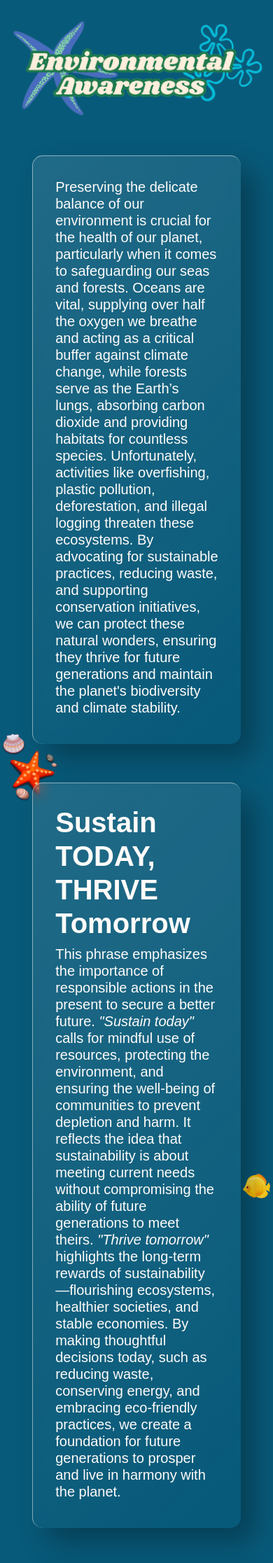
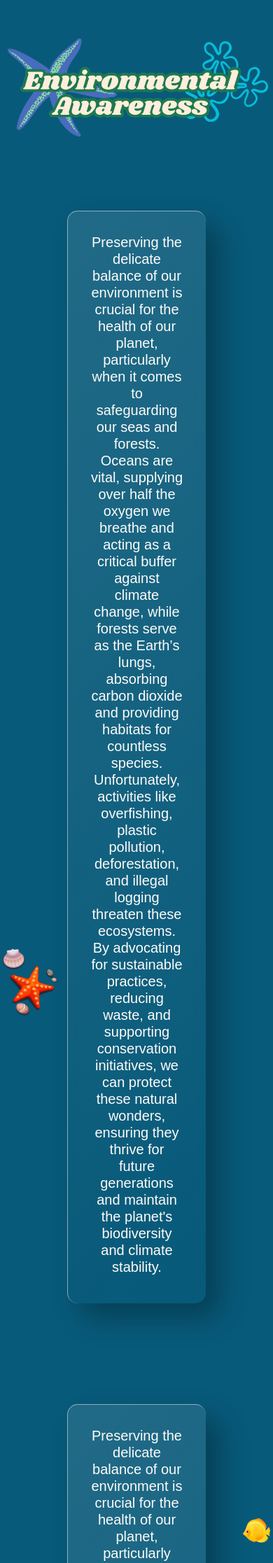
Before and after one commit to denisegabrielle/denisegabrielle.github.io, a PHP site: page /projects/activity9/banner.html in a window 390 px wide. Shown: the part 1001-3234 px from the top of the page at 70% size. Run offline with PHP 8.4, Linux system fonts and the light colour scheme; some libraries are stand-ins or nearby versions; some web fonts are replaced.

Commit message:
changes for responsiveness

```diff
--- a/projects/activity6/script.js
+++ b/projects/activity6/script.js
@@ -7,7 +7,7 @@ for (var i = 0; i < eCnames.length; i++) {
         `<div class="col-xl-3 col-md-4 col-sm-6 col-12 my-3">
                            <div class="image-wrapper" id="eC${i}" onmouseenter="addShadow('eC${i}')" onmouseleave="removeShadow('eC${i}')" onclick="openLightbox(${i}, 'european')">
                                <img src="${eCpics[i]}" class="img-fluid" alt="${eCnames[i]}">
-                               <h5 class="mt-2"><b>${eCnames[i]}</b></h5>
+                               <h5 class="text-center mt-2"><b>${eCnames[i]}</b></h5>
                            </div>
             </div>`;
 }
@@ -20,7 +20,7 @@ for (var i = 0; i < aPnames.length; i++) {
     myContainer.innerHTML += `<div class="col-xl-3 col-md-4 col-sm-6 col-12 my-3">
                            <div class="image-wrapper" id="aP${i}" onmouseenter="addShadow('aP${i}')" onmouseleave="removeShadow('aP${i}')" onclick="openLightbox(${i}, 'appetizers')">
                                <img src="${aPpics[i]}" class="img-fluid" alt="${aPnames[i]}">
-                               <h5 class="mt-2"><b>${aPnames[i]}</b></h5>
+                               <h5 class="text-center mt-2"><b>${aPnames[i]}</b></h5>
                            </div>
             </div>`;
 }
@@ -33,7 +33,7 @@ for (var i = 0; i < pNames.length; i++) {
     myContainer.innerHTML += `<div class="col-xl-3 col-md-4 col-sm-6 col-12 my-3">
                            <div class="image-wrapper" id="p${i}" onmouseenter="addShadow('p${i}')" onmouseleave="removeShadow('p${i}')" onclick="openLightbox(${i}, 'pastries')">
                                <img src="${pPics[i]}" class="img-fluid" alt="${pNames[i]}">
-                               <h5 class="mt-2"><b>${pNames[i]}</b></h5>
+                               <h5 class="text-center mt-2"><b>${pNames[i]}</b></h5>
                            </div>
             </div>`;
 }
--- a/projects/activity6/style.css
+++ b/projects/activity6/style.css
@@ -81,6 +81,7 @@ body {
     font-family: 'Playfair Display SC', sans-serif;
     font-weight: bold;
     font-size: 8vw;
+    text-align: center;
 }
 
 .text-subtitle {
@@ -140,6 +141,7 @@ body {
     max-width: 80%;
     max-height: 80%;
     font-weight: bold;
+    text-align: center;
 }
 
 .caption {
@@ -149,6 +151,7 @@ body {
     font-weight: bold;
     font-size: 24px;
     color: #EBE3DB;
+    text-align: center;
 }
 
 .close, .next, .prev {
--- a/projects/activity9/banner.html
+++ b/projects/activity9/banner.html
@@ -1,4 +1,4 @@
-<!DOCTYPE html>
+<!-- <!DOCTYPE html>
 <html>
 
 <head>
@@ -265,4 +265,287 @@
 
 </body>
 
+</html> -->
+
+<!DOCTYPE html>
+<html>
+
+<head>
+    <meta charset="utf-8">
+    <meta name="viewport" content="width=device-width, initial-scale=1">
+    <title>Parallax</title>
+    <link href="https://stackpath.bootstrapcdn.com/bootstrap/4.5.2/css/bootstrap.min.css" rel="stylesheet">
+    <link href="https://cdn.jsdelivr.net/npm/bootstrap-icons@1.10.5/font/bootstrap-icons.css" rel="stylesheet">
+    <link href="https://fonts.cdnfonts.com/css/steamflix-montserrat" rel="stylesheet">
+    <link href="https://fonts.cdnfonts.com/css/poppins" rel="stylesheet">
+    <link rel="stylesheet" href="style.css" />
+    <link rel="stylesheet" href="parallax.css" />
+    <link rel="icon" type="image/png" href="img/logo.png">
+
+</head>
+
+<body>
+    <section>
+        <div class="keyart" id="parallax">
+            <div class="keyart_layer parallax" id="keyart-0" data-speed="0"></div>
+            <div class="keyart_layer parallax" id="keyart-1" data-speed="5"></div>
+            <div class="keyart_layer parallax" id="keyart-2" data-speed="11"></div>
+            <div class="keyart_layer parallax" id="keyart-3" data-speed="16"></div>
+            <div class="keyart_layer parallax" id="keyart-4" data-speed="140"></div>
+            <div class="keyart_layer parallax" id="keyart-5" data-speed="25"></div>
+            <div class="keyart_layer parallax" id="keyart-6" data-speed="80"></div>
+            <div class="keyart_layer parallax" id="keyart-7" data-speed="100"></div>
+            <div class="keyart_layer parallax" id="keyart-8" data-speed="69"></div>
+            <div class="keyart_layer" id="keyart-9" data-speed="100"></div>
+        </div>
+    </section>
+
+    <section class="main-content">
+        <img src="img/sea1.png" id="sea1" class="undersea">
+        <img src="img/sea2.png" id="sea2" class="undersea">
+        <img src="img/sea3.png" id="sea3" class="undersea">
+        <img src="img/sea4.png" id="sea4" class="undersea">
+        <img src="img/sea5.png" id="sea5" class="undersea">
+        <img src="img/sea6.png" id="sea6" class="undersea">
+        <img src="img/sea7.png" id="sea7" class="undersea">
+        <img src="img/sea8.png" id="sea8" class="undersea">
+        <img src="img/oceanbed.png" id="oceanbed" class="seabed">
+
+        <div class="row-fluid d-flex justify-content-center align-items-center">
+            <img class="img-title img-fluid mt-5" src="img/ea.png">
+
+        </div>
+
+        <div class="row-fluid d-flex justify-content-center align-items-center mx-5 p-5">
+            <div class="col-12 custom-bg mt-5">
+                <h5>Preserving the delicate balance of our environment is crucial for the health of our planet,
+                    particularly when it comes to safeguarding our seas and forests. Oceans are vital, supplying
+                    over
+                    half the oxygen we breathe and acting as a critical buffer against climate change, while forests
+                    serve as the Earth’s lungs, absorbing carbon dioxide and providing habitats for countless
+                    species.
+                    Unfortunately, activities like overfishing, plastic pollution, deforestation, and illegal
+                    logging
+                    threaten these ecosystems. By advocating for sustainable practices, reducing waste, and
+                    supporting
+                    conservation initiatives, we can protect these natural wonders, ensuring they thrive for future
+                    generations and maintain the planet's biodiversity and climate stability.</h5>
+            </div>
+        </div>
+
+        <div class="row-fluid d-flex justify-content-center align-items-center mx-5 p-5">
+            <div class="col-12 custom-bg mt-5">
+                <h5>Preserving the delicate balance of our environment is crucial for the health of our planet,
+                    particularly when it comes to safeguarding our seas and forests. Oceans are vital, supplying
+                    over
+                    half the oxygen we breathe and acting as a critical buffer against climate change, while forests
+                    serve as the Earth’s lungs, absorbing carbon dioxide and providing habitats for countless
+                    species.
+                    Unfortunately, activities like overfishing, plastic pollution, deforestation, and illegal
+                    logging
+                    threaten these ecosystems. By advocating for sustainable practices, reducing waste, and
+                    supporting
+                    conservation initiatives, we can protect these natural wonders, ensuring they thrive for future
+                    generations and maintain the planet's biodiversity and climate stability.</h5>
+            </div>
+        </div>
+
+        <div class="row-fluid d-flex justify-content-center align-items-center mx-5 p-5">
+            <div class="col-12 custom-bg mt-5">
+                <h1><b>How to Save the Environment:</b></h1>
+                <div class="row">
+                    <div class="col-12 col-sm-6 col-md-4 my-3">
+                        <div class="card">
+                            <img src="img/c1.png" class="card-img-top img-fluid" alt="...">
+                            <div class="card-body">
+                                <h5 class="card-title">Plant a tree in your yard</h5>
+                            </div>
+                        </div>
+                    </div>
+                    <div class="col-12 col-sm-6 col-md-4 my-3">
+                        <div class="card">
+                            <img src="img/c2.png" class="card-img-top img-fluid" alt="...">
+                            <div class="card-body">
+                                <h5 class="card-title">Cut back on driving</h5>
+                            </div>
+                        </div>
+                    </div>
+                    <div class="col-12 col-sm-6 col-md-4 my-3">
+                        <div class="card">
+                            <img src="img/c3.png" class="card-img-top img-fluid" alt="...">
+                            <div class="card-body">
+                                <h5 class="card-title">Volunteer to clean up your community</h5>
+                            </div>
+                        </div>
+                    </div>
+                    <div class="col-12 col-sm-6 col-md-4 my-3">
+                        <div class="card">
+                            <img src="img/c4.png" class="card-img-top img-fluid" alt="...">
+                            <div class="card-body">
+                                <h5 class="card-title">Recycle items properly</h5>
+                            </div>
+                        </div>
+                    </div>
+                    <div class="col-12 col-sm-6 col-md-4 my-3">
+                        <div class="card">
+                            <img src="img/c5.png" class="card-img-top img-fluid" alt="...">
+                            <div class="card-body">
+                                <h5 class="card-title">Upcycle items</h5>
+                            </div>
+                        </div>
+                    </div>
+                    <div class="col-12 col-sm-6 col-md-4 my-3">
+                        <div class="card">
+                            <img src="img/c6.png" class="card-img-top img-fluid" alt="...">
+                            <div class="card-body">
+                                <h5 class="card-title">Compost your food scraps and yard waste</h5>
+                            </div>
+                        </div>
+                    </div>
+                    <div class="col-12 col-sm-6 col-md-4 my-3">
+                        <div class="card">
+                            <img src="img/c7.jpg" class="card-img-top img-fluid" alt="...">
+                            <div class="card-body">
+                                <h5 class="card-title">Cut back on product consumption</h5>
+                            </div>
+                        </div>
+                    </div>
+                    <div class="col-12 col-sm-6 col-md-4 my-3">
+                        <div class="card">
+                            <img src="img/c8.jpg" class="card-img-top img-fluid" alt="...">
+                            <div class="card-body">
+                                <h5 class="card-title">Shop at second-hand stores</h5>
+                            </div>
+                        </div>
+                    </div>
+                    <div class="col-12 col-sm-6 col-md-4 my-3">
+                        <div class="card">
+                            <img src="img/c9.jpg" class="card-img-top img-fluid" alt="...">
+                            <div class="card-body">
+                                <h5 class="card-title">Choose reusable items over single-use plastic</h5>
+                            </div>
+                        </div>
+                    </div>
+                    <div class="col-12 col-sm-6 col-md-4 my-3">
+                        <div class="card">
+                            <img src="img/c10.png" class="card-img-top img-fluid" alt="...">
+                            <div class="card-body">
+                                <h5 class="card-title">Reduce the amount of paper you print and use.</h5>
+                            </div>
+                        </div>
+                    </div>
+                    <div class="col-12 col-sm-6 col-md-4 my-3">
+                        <div class="card">
+                            <img src="img/c11.png" class="card-img-top img-fluid" alt="...">
+                            <div class="card-body">
+                                <h5 class="card-title">Buy locally-sourced foods</h5>
+                            </div>
+                        </div>
+                    </div>
+                    <div class="col-12 col-sm-6 col-md-4 my-3">
+                        <div class="card">
+                            <img src="img/c12.png" class="card-img-top img-fluid" alt="...">
+                            <div class="card-body">
+                                <h5 class="card-title">Cut back on eating meat and dairy</h5>
+                            </div>
+                        </div>
+                    </div>
+                    <div class="col-12 col-sm-6 col-md-4 my-3">
+                        <div class="card">
+                            <img src="img/c13.png" class="card-img-top img-fluid" alt="...">
+                            <div class="card-body">
+                                <h5 class="card-title">Conserve water around the house</h5>
+                            </div>
+                        </div>
+                    </div>
+                    <div class="col-12 col-sm-6 col-md-4 my-3">
+                        <div class="card">
+                            <img src="img/c14.png" class="card-img-top img-fluid" alt="...">
+                            <div class="card-body">
+                                <h5 class="card-title">Use fewer chemicals in your daily life</h5>
+                            </div>
+                        </div>
+                    </div>
+                    <div class="col-12 col-sm-6 col-md-4 my-3">
+                        <div class="card">
+                            <img src="img/c15.png" class="card-img-top img-fluid" alt="...">
+                            <div class="card-body">
+                                <h5 class="card-title">Conserve electricity at home</h5>
+                            </div>
+                        </div>
+                    </div>
+                </div>
+                <div class="row d-flex justify-content-center align-items-center ">
+                    <a class="text-center" style="text-decoration: none;"
+                        href="https://www.wikihow.com/Help-Save-the-Environment" target="_blank">
+                        click me for more info!
+                    </a>
+                </div>
+            </div>
+        </div>
+
+        <div class="row-fluid d-flex justify-content-center align-items-center mx-5 p-5">
+            <div class="col-12 custom-bg mt-5">
+                <h1><b>Save the Ocean</b></h1>
+                <div class="row">
+                    <div class="col-12 mt-5">
+                        <h3>1. Mind Your Carbon Footprint and Reduce Energy Consumption</h3>
+                        <p>Mindfully managing our carbon footprint and reducing energy consumption plays a
+                            significant role in saving the ocean. The burning of fossil fuels releases greenhouse
+                            gases, contributing to climate change, which in turn causes ocean acidification and
+                            rising sea temperatures, threatening marine life. By using less energy and opting for
+                            renewable sources, we can reduce carbon emissions, slowing the pace of climate change.
+                            Furthermore, decreased energy consumption helps reduce pollution, as less energy often
+                            means fewer pollutants like oil and chemicals are discharged into the ocean. Protecting
+                            the ocean from these harmful effects ensures that marine ecosystems, which are vital for
+                            biodiversity and human survival, remain healthy and resilient.</p>
+                        <h3>2. Use Fewer Plastic Products</h3>
+                        <p>Using fewer plastic products significantly helps save the ocean by reducing the amount of
+                            plastic waste that ends up in marine environments. Plastics are not biodegradable and
+                            often break into smaller particles known as microplastics, which can be ingested by
+                            marine life, causing harm to their health and disrupting ecosystems. By minimizing
+                            plastic use, we decrease pollution and the risk of plastics entering waterways that
+                            eventually lead to the ocean. This effort not only protects marine species from
+                            ingestion and entanglement but also helps maintain the ocean’s delicate balance,
+                            preserving its ability to provide oxygen, food, and regulate the climate. Reducing
+                            plastic consumption is a crucial step toward safeguarding ocean health and biodiversity.
+                        </p>
+                        <h3>3. Help Take Care of the Beach</h3>
+                        <p>Taking care of the beach plays a crucial role in saving the ocean by preventing pollution
+                            and preserving coastal ecosystems. Beaches are the frontline where waste, especially
+                            plastic and chemical pollutants, often ends up, directly harming marine life. By keeping
+                            beaches clean and free from trash, we reduce the amount of debris that can be washed
+                            into the ocean, where it can entangle wildlife, pollute waters, and disrupt natural
+                            habitats. Additionally, healthy beaches serve as vital breeding and nesting grounds for
+                            various species, including sea turtles and shorebirds. By taking action to protect these
+                            coastal areas, we are also safeguarding the ocean’s health, ensuring its biodiversity
+                            and ability to regulate the climate.</p>
+                        <h3>4. Support Organizations Working to Protect the Ocean</h3>
+                        <p>Supporting organizations that work to protect the ocean plays a critical role in
+                            preserving marine ecosystems and combating ocean-related challenges like pollution,
+                            overfishing, and climate change. These organizations focus on vital conservation
+                            efforts, such as cleaning up plastic waste, advocating for sustainable fishing
+                            practices, restoring coral reefs, and protecting endangered marine species. By providing
+                            resources, funding, or even raising awareness, individuals and communities can help
+                            amplify these organizations' impact, leading to cleaner oceans, healthier marine life,
+                            and a more resilient ecosystem. The collective efforts of these organizations help
+                            mitigate the environmental threats facing the oceans, ensuring that future generations
+                            inherit a vibrant and thriving marine environment.</p>
+                    </div>
+                </div>
+            </div>
+        </div>
+
+        <div class="row">
+            <img class="img-title img-fluid" src="img/3rs.png">
+        </div>
+    </section>
+
+
+
+
+    <script src="https://ajax.googleapis.com/ajax/libs/jquery/2.1.3/jquery.min.js"></script>
+    <script type="text/javascript" src="js/parallax.js"></script>
+</body>
+
 </html>
--- a/projects/activity9/parallax.css
+++ b/projects/activity9/parallax.css
@@ -20,14 +20,21 @@
 	position: fixed;
 }
 
+
 .main-content {
+	width: 100%;
+	position: absolute;
+	z-index: 200;
+}
+
+/* .main-content {
     position: absolute;
-	height: auto;
+	height: 8000px;
 	background-color: #085A7A;
 	width: 100%;
 	z-index: 200;
 	overflow-x: hidden;
-}
+} */
 
 #keyart-0 {
 	background-image: url(img/bg.png);
--- a/projects/activity9/style.css
+++ b/projects/activity9/style.css
@@ -1,7 +1,138 @@
-* {
+body {
+	color: #fffcf9;
+	font-family: 'Poppins', sans-serif;
+}
+
+.main-content {
+    background-color: #085A7A;
+    display: flex;
+	flex-direction: column;
+	justify-content: center;
+	align-items: center;
+	text-align: center;
+}
+
+/* .main-content {
+    position: absolute;
+	height: 8000px;
+
+	width: 100%;
+	z-index: 200;
+	overflow-x: hidden;
+} */
+
+.undersea {
+	position: absolute;
+    opacity: 1;
+}
+
+#sea1 {
+    top: 10%;
+    left: 1%;
+    width: 20%;
+}
+
+#sea2 {
+    top: 16%;
+    right: 1%;
+    width: 10%;
+}
+
+#sea3 {
+    top: 40%;
+    left: 0;
+    width: 12%;
+}
+
+#sea4 {
+    top: 50%;
+    right: 0;
+    width: 12%;
+}
+
+#sea5 {
+    top: 70%;
+    left: 1%;
+    width: 10%;
+}
+
+#sea6 {
+    top: 75%;
+    right: 2%;
+    width: 6%;
+}
+
+#sea7 {
+    top: 90%;
+    right: 70%;
+    width: 10%;
+}
+
+#sea8 {
+    bottom: 0;
+    left: 55%;
+    width: 10%;
+    z-index: 100;
+}
+
+.seabed {
+	position: absolute;
+	opacity: 0.8;
+    width: 100%;
+    left: 0;
+    bottom: 0;
+    opacity: 1;
+}
+
+.custom-bg {
+    /* display: flex;
+    flex-direction: column;
+    justify-content: center;
+    align-items: center; */
+    background: linear-gradient(135deg, rgba(255, 255, 255, 0.1), rgba(255, 255, 255, 0));
+    border-top: 1px solid rgba(255, 255, 255, 0.526);
+    border-left: 1px solid rgba(255, 255, 255, 0.5);
+    border-radius: 15px;
+    box-shadow: 20px 20px 40px rgba(0, 0, 0, 0.3);
+    backdrop-filter: blur(10px);
+    width: 80%;
+    padding: 2em;
+    /* margin-bottom: 2%; */
+    /* word-wrap: break-word;
+    min-height: 200px;
+    overflow: hidden;  */
+}
+
+.card {
+	background-color: transparent;
+	border: none;
+	margin: 0 auto;
+}
+
+a {
+    display: inline-block;
+    width: 200px;
+    height: 50px;
+    background-color: #063243;
+    color: #fffcf9;
+    text-align: center;
+    line-height: 50px;
+    border: none;
+    border-radius: 30px;
+    text-decoration: none;
+}
+
+a:hover {
+	color: #fffcf9;
+}
+
+
+
+/* * {
 	margin: 0;
 	padding: 0;
 }
+
 
 body {
 	color: #fffcf9;
@@ -119,4 +250,4 @@ a:hover {
     justify-content: center;
     align-items: center;
     height: 100%;
-}
+} */
```
Also changed, not shown: projects.html (+0 -13 lines).
